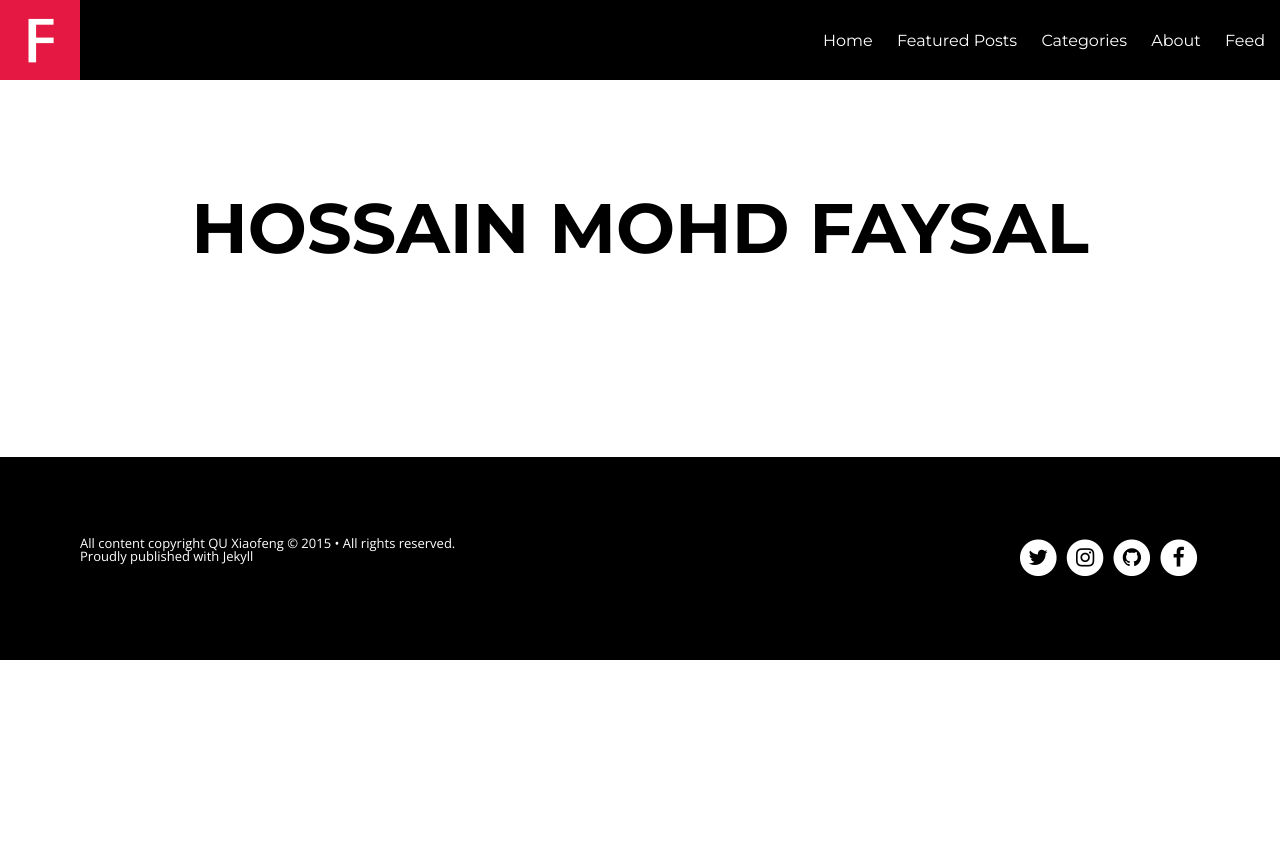
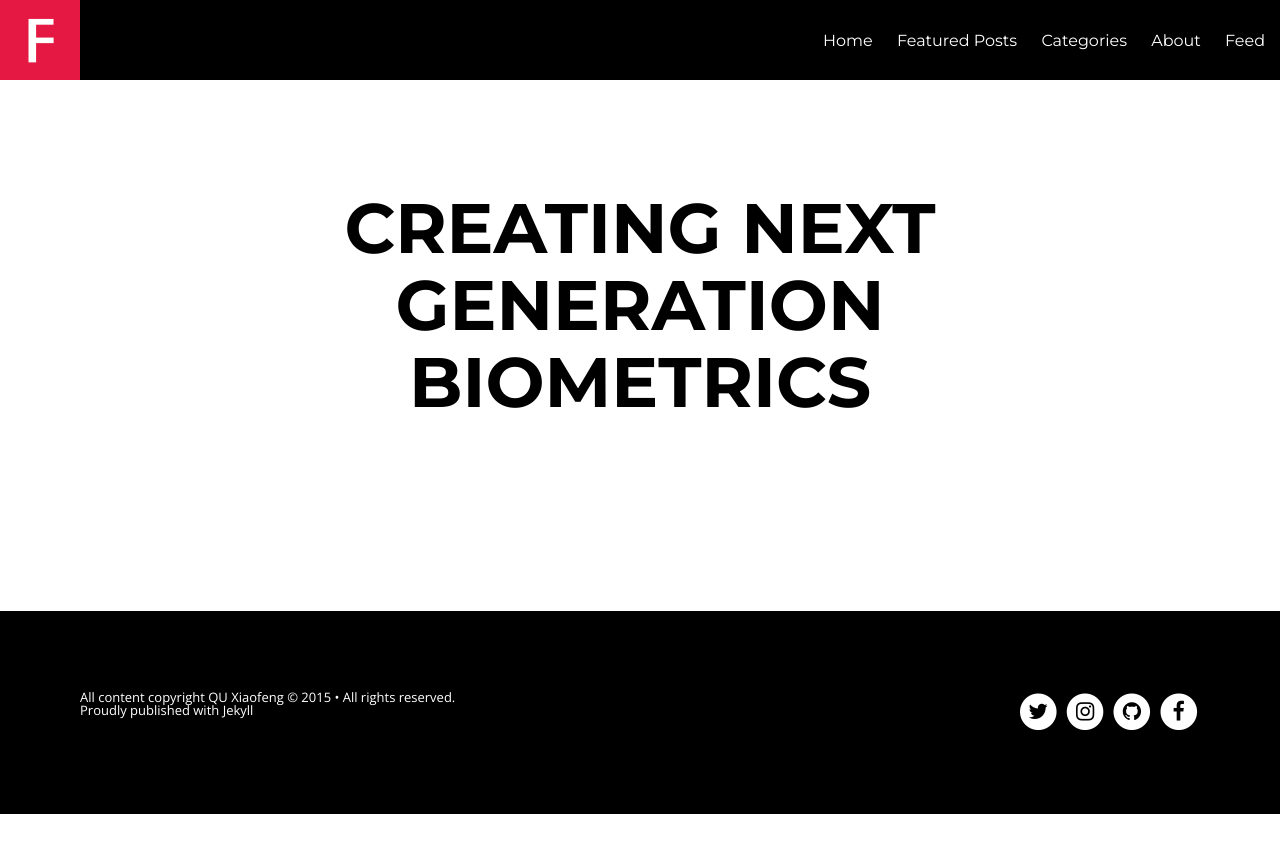
Before and after one commit to quxiaofeng/how-to-design-a-biometric-system, a Jekyll site: the page built from about.md, in a window 1280 px wide. Shown: the top 853 px of the page. Built offline with Jekyll 4.4.1, drawn with Linux system fonts in a browser that asks for light colours; nearby versions of some CDN libraries.

Commit message:
Update about.md

```diff
--- a/about.md
+++ b/about.md
@@ -1,8 +1,8 @@
 ---
 layout: page
 permalink: /about/index.html
-title: Hossain Mohd Faysal
-tags: [Hossain, Mohd, Faysal, hmfaysal]
+title: Creating Next Generation Biometrics
+tags:
 imagefeature: fourseasons.jpg
 chart: true
 ---
```
